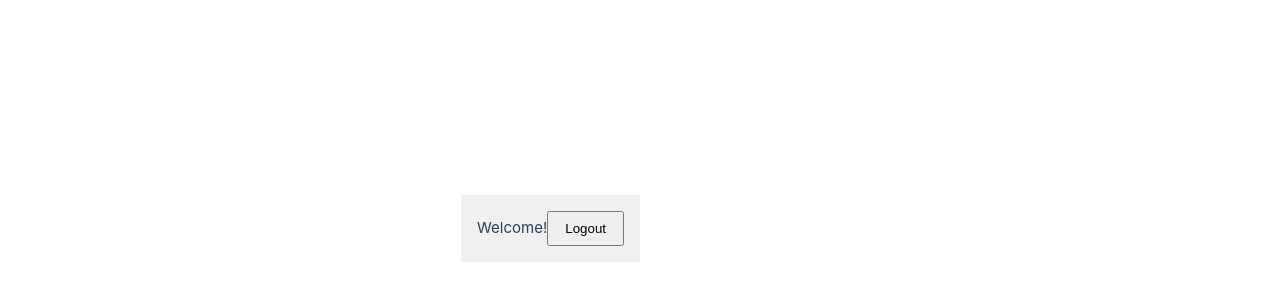
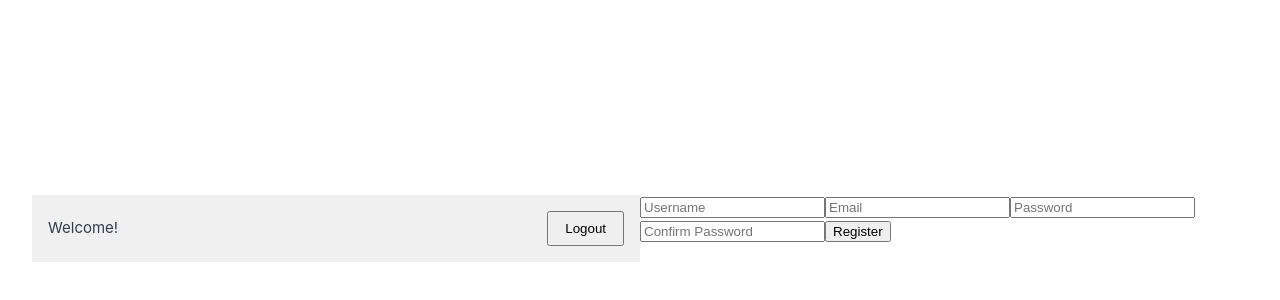
Before and after one commit to pili2026/talentLabs_assignment_fe, a Vue app: page /register in a window 1280 px wide. Before the commit this address had no page. Shown: the part 172-472 px from the top of the page. Built offline with nearby package versions, Linux system fonts and the light colour scheme; sample sign-in values are in the browser's storage; the HTML template or start-up script is replaced by a standard one.

Commit message:
Added register and token auth

```diff
--- a/src/api/auth.ts
+++ b/src/api/auth.ts
@@ -1,4 +1,4 @@
-import api from './axios'
+import api from '../utils/axios'
 
 export const login = async (username: string, password: string) => {
   const res = await api.post('/auth/pair', { username, password })
@@ -6,6 +6,10 @@ export const login = async (username: string, password: string) => {
 }
 
 export const register = async (username: string, password: string, email?: string) => {
-  const res = await api.post('/auth/register', { username, password, email })
+  const res = await api.post('/auth/register', {
+    username,
+    password,
+    email,
+  })
   return res.data
 }
--- a/src/api/axios.ts
+++ /dev/null
@@ -1,17 +0,0 @@
-import { useAuthStore } from '@/stores/auth'
-import axios from 'axios'
-
-const api = axios.create({
-  baseURL: 'http://0.0.0.0:8000/api',
-})
-
-
-api.interceptors.request.use((config) => {
-  const auth = useAuthStore()
-  if (auth.token) {
-    config.headers.Authorization = `Bearer ${auth.token}`
-  }
-  return config
-})
-
-export default api
--- a/src/api/job.ts
+++ b/src/api/job.ts
@@ -1,4 +1,4 @@
-import api from './axios'
+import api from '../utils/axios'
 
 export const getJobList = async (params?: Record<string, any>) => {
   const res = await api.get('/job/', { params })
--- a/src/components/Header.vue
+++ b/src/components/Header.vue
@@ -6,14 +6,14 @@
 </template>
 
 <script setup lang="ts">
+import { useAuthStore } from '@/stores/auth'
 import { useRouter } from 'vue-router'
-import { useAuthStore } from '@/stores/auth'
 
 const router = useRouter()
 const auth = useAuthStore()
 
 const logout = () => {
-  auth.clearToken()
+  auth.clearTokens()
   router.push('/login')
 }
 </script>
--- a/src/main.ts
+++ b/src/main.ts
@@ -4,7 +4,7 @@ import { createPinia } from 'pinia'
 import { createApp } from 'vue'
 
 import App from './App.vue'
-import { router } from './router'
+import router from './router'
 
 const app = createApp(App)
 
--- a/src/router/index.ts
+++ b/src/router/index.ts
@@ -1,22 +1,15 @@
 // src/router/index.ts
-import { useAuthStore } from '@/stores/auth'
+import { getAuthStoreInstance } from '@/stores/auth'
 import { createRouter, createWebHistory } from 'vue-router'
 
 import JobListPage from '@/views/JobListPage.vue'
 import LoginPage from '@/views/LoginPage.vue'
+import RegisterPage from '@/views/RegisterPage.vue'
 
 const routes = [
-  {
-    path: '/login',
-    name: 'Login',
-    component: LoginPage,
-  },
-  {
-    path: '/',
-    name: 'Home',
-    component: JobListPage,
-    meta: { requiresAuth: true },
-  },
+  { path: '/', component: JobListPage, meta: { requiresAuth: true } },
+  { path: '/login', component: LoginPage },
+  { path: '/register', component: RegisterPage },
 ]
 
 const router = createRouter({
@@ -24,9 +17,8 @@ const router = createRouter({
   routes,
 })
 
-
 router.beforeEach((to, from, next) => {
-  const auth = useAuthStore()
+  const auth = getAuthStoreInstance()
 
   if (to.meta.requiresAuth && !auth.token) {
     next('/login')
@@ -35,4 +27,4 @@ router.beforeEach((to, from, next) => {
   }
 })
 
-export { router }
+export default router
--- a/src/stores/auth.ts
+++ b/src/stores/auth.ts
@@ -1,18 +1,51 @@
+import router from '@/router'
 import { defineStore } from 'pinia'
+
+let authStoreInstance: ReturnType<typeof useAuthStore> | null = null
 
 export const useAuthStore = defineStore('auth', {
   state: () => ({
-    token: localStorage.getItem('access_token') || '',
+    token: '',
+    refreshToken: '',
     username: '',
   }),
   actions: {
+    init() {
+      this.token = localStorage.getItem('access_token') || ''
+      this.refreshToken = localStorage.getItem('refresh_token') || ''
+      this.username = localStorage.getItem('username') || ''
+    },
     setToken(token: string) {
       this.token = token
       localStorage.setItem('access_token', token)
     },
-    clearToken() {
+    setRefreshToken(refreshToken: string) {
+      this.refreshToken = refreshToken
+      localStorage.setItem('refresh_token', refreshToken)
+    },
+    setUsername(username: string) {
+      this.username = username
+      localStorage.setItem('username', username)
+    },
+    clearTokens() {
       this.token = ''
+      this.refreshToken = ''
+      this.username = ''
       localStorage.removeItem('access_token')
+      localStorage.removeItem('refresh_token')
+      localStorage.removeItem('username')
+    },
+    logout() {
+      this.clearTokens()
+      router.replace('/login')
     },
   },
 })
+
+export function getAuthStoreInstance() {
+  if (!authStoreInstance) {
+    authStoreInstance = useAuthStore()
+    authStoreInstance.init()
+  }
+  return authStoreInstance
+}
--- /dev/null
+++ b/src/utils/axios.ts
@@ -0,0 +1,46 @@
+import { getAuthStoreInstance } from '@/stores/auth'
+import axios from 'axios'
+
+const api = axios.create({
+  baseURL: 'http://0.0.0.0:8000/api',
+})
+
+api.interceptors.request.use((config) => {
+  const auth = getAuthStoreInstance()
+  if (auth.token) {
+    config.headers.Authorization = `Bearer ${auth.token}`
+  }
+  return config
+})
+
+api.interceptors.response.use(
+  (response) => response,
+  async (error) => {
+    const originalRequest = error.config
+    const auth = getAuthStoreInstance()
+
+    if (
+      error.response?.status === 401 &&
+      !originalRequest._retry &&
+      auth.refreshToken
+    ) {
+      originalRequest._retry = true
+      try {
+        const res = await axios.post('http://0.0.0.0:8000/api/auth/refresh/', {
+          refresh: auth.refreshToken,
+        })
+        const newAccessToken = res.data.access
+        auth.setToken(newAccessToken)
+
+        originalRequest.headers.Authorization = `Bearer ${newAccessToken}`
+        return api(originalRequest)
+      } catch {
+        auth.logout()
+      }
+    }
+
+    return Promise.reject(error)
+  }
+)
+
+export default api
--- a/src/views/LoginPage.vue
+++ b/src/views/LoginPage.vue
@@ -3,27 +3,35 @@
     <input v-model="username" placeholder="Username" />
     <input v-model="password" type="password" placeholder="Password" />
     <button type="submit">Login</button>
+    <p v-if="error" style="color:red">{{ error }}</p>
+    <p>
+      Not registered yet?
+      <router-link to="/register">Go to registration</router-link>
+    </p>
   </form>
 </template>
 
 <script setup lang="ts">
-import { ref } from 'vue'
 import { login } from '@/api/auth'
 import { useAuthStore } from '@/stores/auth'
+import { ref } from 'vue'
 import { useRouter } from 'vue-router'
 
 const username = ref('')
 const password = ref('')
+const error = ref('')
+const auth = useAuthStore()
 const router = useRouter()
-const auth = useAuthStore()
 
 const submit = async () => {
   try {
     const res = await login(username.value, password.value)
     auth.setToken(res.access)
+    auth.setRefreshToken(res.refresh)
+    auth.setUsername(res.username)
     router.push('/')
-  } catch (e) {
-    alert('Login failed')
+  } catch {
+    error.value = 'Login failed. Please check your credentials.'
   }
 }
 </script>
--- /dev/null
+++ b/src/views/RegisterPage.vue
@@ -0,0 +1,49 @@
+<template>
+  <form @submit.prevent="submit">
+    <input v-model="username" placeholder="Username" />
+    <input v-model="email" type="email" placeholder="Email" />
+    <input v-model="password" type="password" placeholder="Password" />
+    <input v-model="confirmPassword" type="password" placeholder="Confirm Password" />
+    <button type="submit">Register</button>
+    <p v-if="error" style="color:red">{{ error }}</p>
+  </form>
+</template>
+
+<script setup lang="ts">
+import { register } from '@/api/auth'
+import { ref } from 'vue'
+import { useRouter } from 'vue-router'
+
+const router = useRouter()
+
+const username = ref('')
+const email = ref('')
+const password = ref('')
+const confirmPassword = ref('')
+const error = ref('')
+
+const submit = async () => {
+  error.value = ''
+
+  if (!username.value || !password.value || !confirmPassword.value) {
+    error.value = 'Full name, password, and confirm password are required'
+    return
+  }
+  if (password.value !== confirmPassword.value) {
+    error.value = 'Passwords do not match'
+    return
+  }
+  if (email.value && !/^\S+@\S+\.\S+$/.test(email.value)) {
+    error.value = 'Email format is invalid'
+    return
+  }
+
+  try {
+    await register(username.value, password.value, email.value)
+    alert('Registration successful! You can now log in.')
+    router.replace('/login')
+  } catch (err: any) {
+    error.value = err.response?.data?.detail || 'Registration failed. Please try again.'
+  }
+}
+</script>
```
